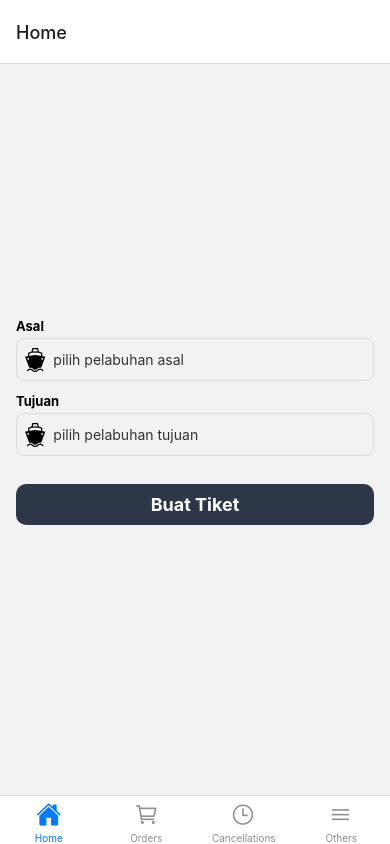
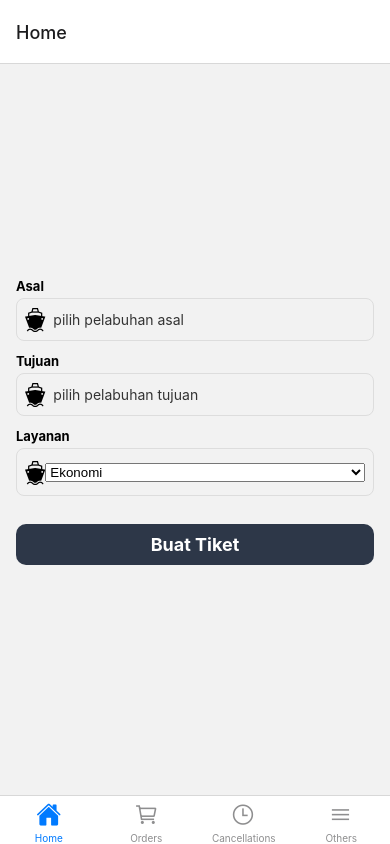
Before and after one commit to josestg/kapalzy, a React Native app: screen / in a window 390 px wide. Built offline with nearby package versions, Linux system fonts and the light colour scheme.

Commit message:
added service options

```diff
--- a/model/index.ts
+++ b/model/index.ts
@@ -1,4 +1,19 @@
-export type ClassType = "economy" | "business" | "executive";
+export const DefaultServiceClasses = {
+  economy: {
+    id: "Ekonomi",
+    en: "Economy",
+  },
+  business: {
+    id: "Bisnis",
+    en: "Business",
+  },
+  executive: {
+    id: "Eksekutif",
+    en: "Executive",
+  },
+};
+
+export type ClassType = keyof typeof DefaultServiceClasses;
 export type OrderStatus = "completed" | "canceled";
 export type Gender = "male" | "female";
 
--- a/package.json
+++ b/package.json
@@ -11,6 +11,7 @@
   },
   "dependencies": {
     "@expo/vector-icons": "^12.0.5",
+    "@react-native-picker/picker": "^2.4.0",
     "@react-navigation/bottom-tabs": "^6.2.0",
     "@react-navigation/native": "^6.0.8",
     "@react-navigation/native-stack": "^6.5.2",
--- a/redux/reducers/order.ts
+++ b/redux/reducers/order.ts
@@ -1,5 +1,5 @@
 import { createSlice, PayloadAction } from "@reduxjs/toolkit";
-import { FetchableState, Port, Ticket } from "../../model";
+import { Port } from "../../model";
 
 interface State {
   derpature?: Port;
--- a/screen/home/form.tsx
+++ b/screen/home/form.tsx
@@ -1,11 +1,17 @@
 import { NavigationProp, useNavigation } from "@react-navigation/native";
+import { useState } from "react";
 import { StyleSheet, View } from "react-native";
 import { useSelector } from "react-redux";
+import { ClassType, DefaultServiceClasses, ServiceClass } from "../../model";
 import { RootState } from "../../redux";
 import { HomeStackParamList } from "../../router";
-import { Button, Icon, DisableTextInput } from "../../shared";
+import { Button, Icon, DisableTextInput, InputOptions } from "../../shared";
+import { OptionItem } from "../../shared/input-option";
 
 export const FormSubScreen: React.FC = () => {
+  const [selectedService, setSelectedService] = useState<
+    OptionItem | undefined
+  >(undefined);
   const navigation = useNavigation<NavigationProp<HomeStackParamList>>();
 
   const { derpature, arrival } = useSelector((root: RootState) => root.order);
@@ -17,6 +23,12 @@ export const FormSubScreen: React.FC = () => {
   const handleOnSearch = (target: "derpature" | "arrival") => {
     navigation.navigate("HomeSearch", { target: target });
   };
+
+  const serviceClases = Object.keys(DefaultServiceClasses).map((key) => {
+    const label = DefaultServiceClasses[key as ClassType].id;
+    const value = key;
+    return { label, value };
+  });
 
   return (
     <View style={styles.container}>
@@ -34,6 +46,13 @@ export const FormSubScreen: React.FC = () => {
           iconFactory={(focused) => <Icon focused={focused} name="ship" />}
           onPress={() => handleOnSearch("arrival")}
           value={arrival ? arrival.name : ""}
+        />
+        <InputOptions
+          label="Layanan"
+          iconFactory={(focused) => <Icon focused={focused} name="ship" />}
+          options={serviceClases}
+          selected={selectedService}
+          onSelect={setSelectedService}
         />
         <Button title="Buat Tiket" onPress={() => handleCreateTicket()} />
       </View>
--- a/shared/index.tsx
+++ b/shared/index.tsx
@@ -1,5 +1,6 @@
 import { Button } from "./button";
 import { Icon } from "./icon";
+import { InputOptions } from "./input-option";
 import { DisableTextInput, TextInput } from "./input-text";
 
-export { Button, TextInput, Icon, DisableTextInput };
+export { Button, TextInput, Icon, DisableTextInput, InputOptions };
--- /dev/null
+++ b/shared/input-option.tsx
@@ -0,0 +1,71 @@
+import { Picker } from "@react-native-picker/picker";
+import { useState } from "react";
+import { StyleProp, StyleSheet, Text, View, ViewStyle } from "react-native";
+
+export type OptionItem = { value: string; label: string };
+
+interface InputOptionsProps {
+  label: string;
+  iconFactory: (focussed: boolean) => React.ReactElement | null;
+  style?: StyleProp<ViewStyle>;
+  onPress?: () => void;
+  options?: OptionItem[];
+  focused?: boolean;
+  onSelect?: (item: OptionItem) => void;
+  selected?: OptionItem;
+}
+
+export const InputOptions: React.FC<InputOptionsProps> = (props) => {
+  const { label, iconFactory, style, options, selected, onSelect } = props;
+  const [foucesed, setFocused] = useState(false);
+
+  return (
+    <View style={[styles.container, style]}>
+      <Text style={styles.label}>{label}</Text>
+      <View style={styles.inputBox}>
+        {iconFactory(foucesed)}
+        <View style={{ flex: 1, paddingVertical: 21 }}>
+          <Picker
+            style={{ flex: 1 }}
+            selectedValue={selected}
+            onFocus={() => setFocused(true)}
+            onBlur={() => setFocused(false)}
+            onValueChange={onSelect}
+          >
+            {options?.map((opt) => (
+              <Picker.Item
+                key={opt.value}
+                label={opt.label}
+                value={opt.value}
+              />
+            ))}
+          </Picker>
+        </View>
+      </View>
+    </View>
+  );
+};
+
+const styles = StyleSheet.create({
+  container: {
+    display: "flex",
+    marginBottom: 12,
+  },
+  inputBox: {
+    maxHeight: 48,
+    display: "flex",
+    flexDirection: "row",
+    borderWidth: 1,
+    borderColor: "#ddd",
+    width: "100%",
+    borderRadius: 8,
+    shadowColor: "#333",
+    alignItems: "center",
+    paddingHorizontal: 8,
+  },
+  label: {
+    fontSize: 13,
+    fontWeight: "bold",
+    marginBottom: 4,
+  },
+});
```
Also changed, not shown: 1 other file (tests, documents, lock files or other folders).
